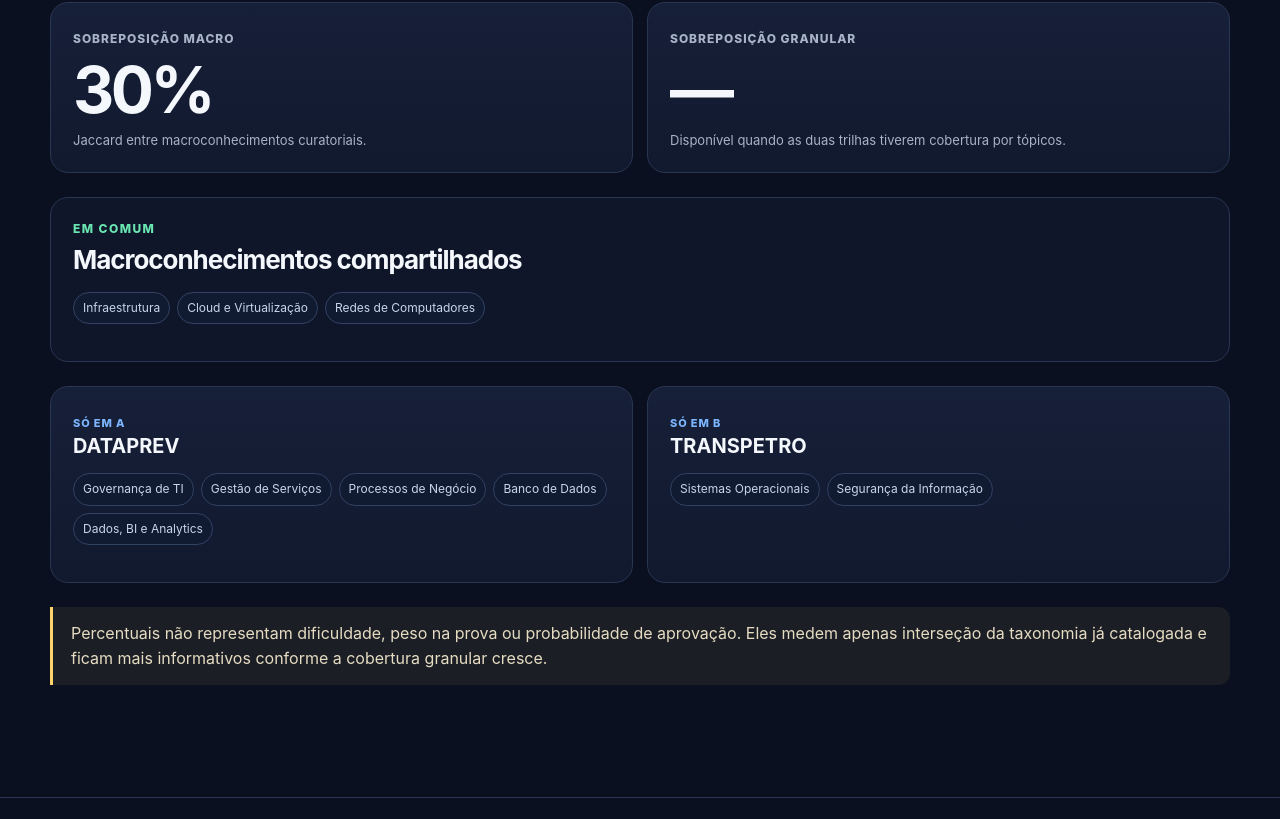
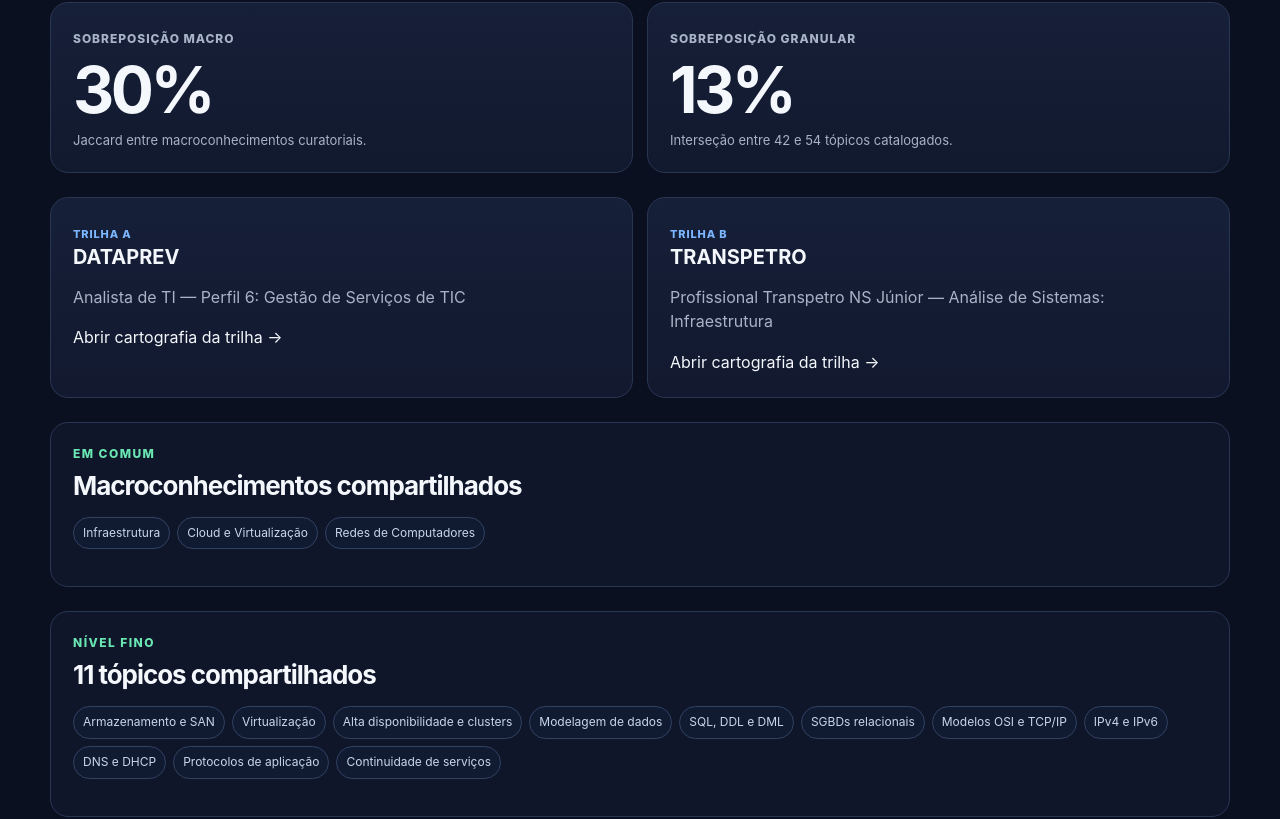
Before and after one commit to cvaraujo11/roadmap-concursos-ti, a Next.js app: page /comparar in a window 1280 px wide. Shown: the part 590-1409 px from the top of the page. Built offline with nearby package versions, Linux system fonts and the light colour scheme.

Commit message:
feat(compare): use extracted granular topics across editions

```diff
--- a/src/components/CompareExplorer.tsx
+++ b/src/components/CompareExplorer.tsx
@@ -1,7 +1,9 @@
 "use client";
 
+import Link from "next/link";
 import { useMemo, useState } from "react";
-import { allTracks, knowledgeName, topicName } from "@/data/catalog";
+import { allTracks, knowledgeName } from "@/data/catalog";
+import { coverageForTrack, granularTopicName, topicsForTrack } from "@/data/granular";
 
 function overlap(a: string[], b: string[]) {
   const setA = new Set(a);
@@ -29,8 +31,10 @@
   const right = allTracks.find((item) => item.id === rightId) ?? allTracks[1];
 
   const macro = useMemo(() => overlap(left.knowledge, right.knowledge), [left, right]);
-  const hasGranular = Boolean(left.topics?.length && right.topics?.length);
-  const granular = useMemo(() => overlap(left.topics ?? [], right.topics ?? []), [left, right]);
+  const leftTopics = topicsForTrack(left);
+  const rightTopics = topicsForTrack(right);
+  const hasGranular = coverageForTrack(left) === "topicos" && coverageForTrack(right) === "topicos";
+  const granular = useMemo(() => overlap(leftTopics, rightTopics), [leftTopics, rightTopics]);
 
   return (
     <div className="compare-explorer">
@@ -58,8 +62,23 @@
         <div className="metric">
           <span>Sobreposição granular</span>
           <strong>{hasGranular ? `${granular.value}%` : "—"}</strong>
-          <p>{hasGranular ? "Jaccard entre tópicos já decompostos dos dois editais." : "Disponível quando as duas trilhas tiverem cobertura por tópicos."}</p>
+          <p>{hasGranular ? `Interseção entre ${leftTopics.length} e ${rightTopics.length} tópicos catalogados.` : "Disponível quando as duas trilhas tiverem cobertura por tópicos."}</p>
         </div>
+      </div>
+
+      <div className="compare-columns">
+        <article className="method-card">
+          <span className="card-kicker">Trilha A</span>
+          <h3>{left.contest.institution}</h3>
+          <p>{left.name}</p>
+          <Link className="card-link" href={`/trilhas/${left.id}`}>Abrir cartografia da trilha →</Link>
+        </article>
+        <article className="method-card">
+          <span className="card-kicker">Trilha B</span>
+          <h3>{right.contest.institution}</h3>
+          <p>{right.name}</p>
+          <Link className="card-link" href={`/trilhas/${right.id}`}>Abrir cartografia da trilha →</Link>
+        </article>
       </div>
 
       <section className="compare-block">
@@ -74,9 +93,9 @@
       {hasGranular && (
         <section className="compare-block">
           <div className="eyebrow">Nível fino</div>
-          <h2>Tópicos compartilhados</h2>
+          <h2>{granular.intersection.length} tópicos compartilhados</h2>
           <div className="chips">
-            {granular.intersection.map((slug) => <span className="chip" key={slug}>{topicName(slug)}</span>)}
+            {granular.intersection.map((slug) => <span className="chip" key={slug}>{granularTopicName(slug)}</span>)}
             {granular.intersection.length === 0 && <span className="muted">Nenhum tópico em comum na taxonomia atual.</span>}
           </div>
         </section>
@@ -84,19 +103,19 @@
 
       <div className="compare-columns">
         <article className="method-card">
-          <span className="card-kicker">Só em A</span>
+          <span className="card-kicker">Só em A · macro</span>
           <h3>{left.contest.institution}</h3>
           <div className="chips">{macro.onlyA.map((slug) => <span className="chip" key={slug}>{knowledgeName(slug)}</span>)}</div>
         </article>
         <article className="method-card">
-          <span className="card-kicker">Só em B</span>
+          <span className="card-kicker">Só em B · macro</span>
           <h3>{right.contest.institution}</h3>
           <div className="chips">{macro.onlyB.map((slug) => <span className="chip" key={slug}>{knowledgeName(slug)}</span>)}</div>
         </article>
       </div>
 
       <div className="notice">
-        Percentuais não representam dificuldade, peso na prova ou probabilidade de aprovação. Eles medem apenas interseção da taxonomia já catalogada e ficam mais informativos conforme a cobertura granular cresce.
+        Percentuais não representam dificuldade, peso na prova ou probabilidade de aprovação. Eles medem apenas interseção da taxonomia já catalogada. A extração granular mantém referência ao ponto do edital que a sustenta.
       </div>
     </div>
   );
```
